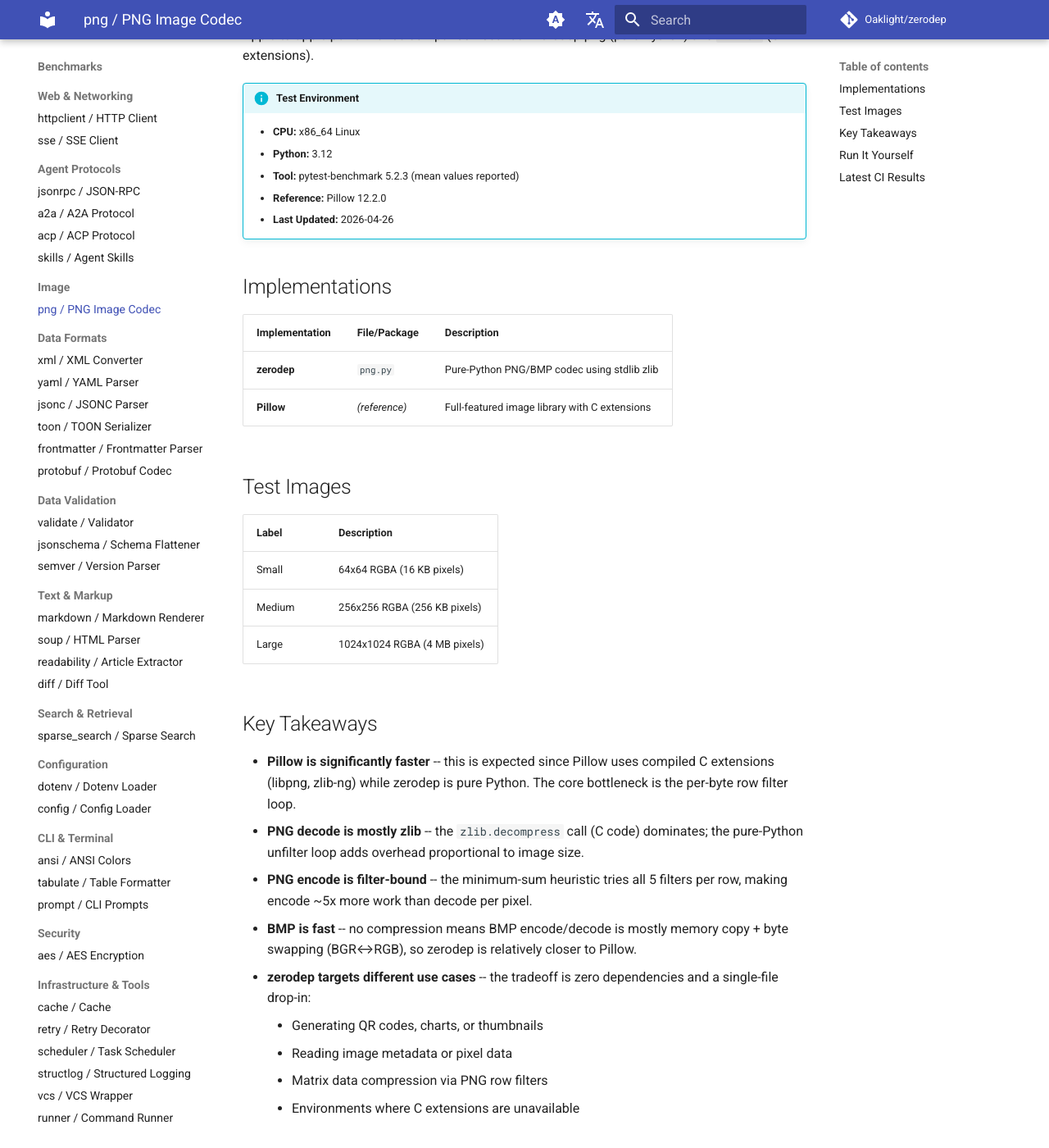
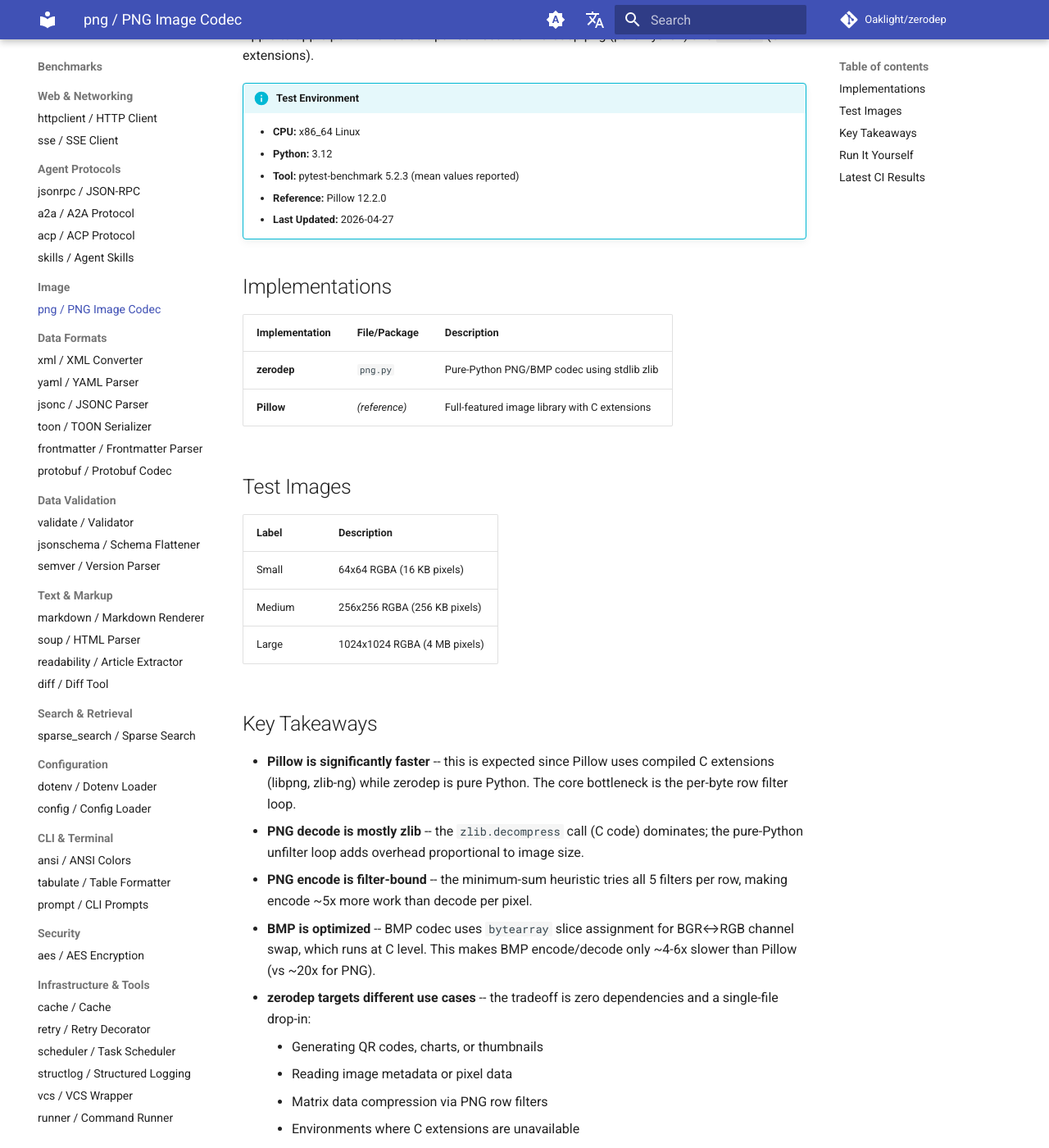
Before and after one commit to Oaklight/zerodep, an MkDocs documentation site: the page built from docs/benchmarks/png.md, in a window 1280 px wide and 1400 px high, scrolled down 198 px. Shown: the whole window at 82% size. Built offline with MkDocs 1.6.1 and Material for MkDocs 9.7.7, drawn with Linux system fonts in a browser that asks for light colours; comment, search, counter and statistics services are not loaded.

```diff
--- a/docs/benchmarks/png.md
+++ b/docs/benchmarks/png.md
@@ -7,7 +7,7 @@
     - **Python:** 3.12
     - **Tool:** pytest-benchmark 5.2.3 (mean values reported)
     - **Reference:** Pillow 12.2.0
-    - **Last Updated:** 2026-04-26
+    - **Last Updated:** 2026-04-27
 
 ## Implementations
 
@@ -29,7 +29,7 @@
 - **Pillow is significantly faster** -- this is expected since Pillow uses compiled C extensions (libpng, zlib-ng) while zerodep is pure Python. The core bottleneck is the per-byte row filter loop.
 - **PNG decode is mostly zlib** -- the `zlib.decompress` call (C code) dominates; the pure-Python unfilter loop adds overhead proportional to image size.
 - **PNG encode is filter-bound** -- the minimum-sum heuristic tries all 5 filters per row, making encode ~5x more work than decode per pixel.
-- **BMP is fast** -- no compression means BMP encode/decode is mostly memory copy + byte swapping (BGR↔RGB), so zerodep is relatively closer to Pillow.
+- **BMP is optimized** -- BMP codec uses `bytearray` slice assignment for BGR↔RGB channel swap, which runs at C level. This makes BMP encode/decode only ~4-6x slower than Pillow (vs ~20x for PNG).
 - **zerodep targets different use cases** -- the tradeoff is zero dependencies and a single-file drop-in:
     - Generating QR codes, charts, or thumbnails
     - Reading image metadata or pixel data
```
Also changed, not shown: docs/changelog.md (+1 -0 lines), docs/index.md (+1 -1 lines).
